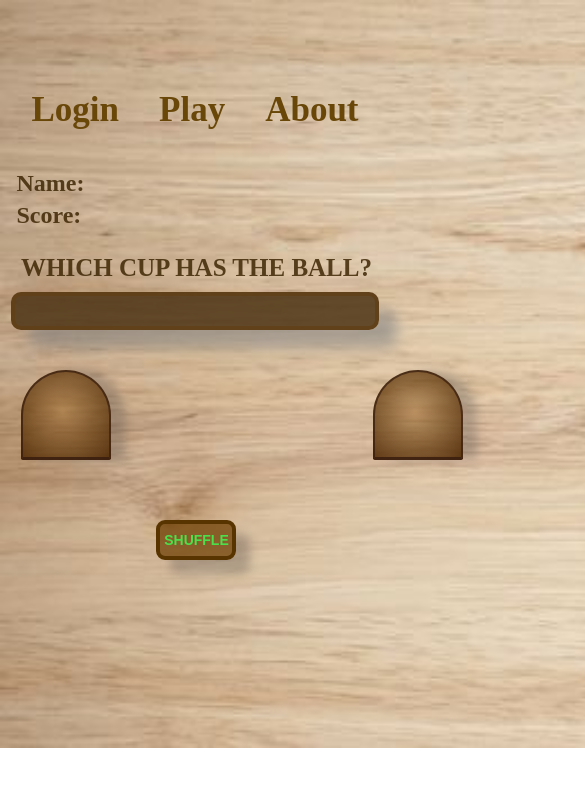
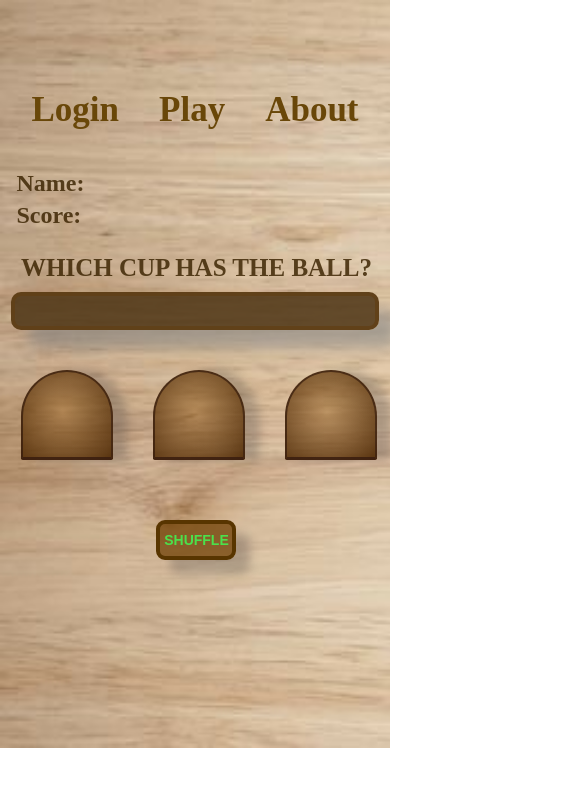
Before and after one commit to alexnmc/shell-game, a React (Create React App) app in the folder client/: page /body in a window 390 px wide. Shown: the top 786 px of the page, 585 px wide, since content can reach past the window. Built offline with nearby package versions, Linux system fonts and the light colour scheme.

Commit message:
responsove design update

```diff
--- a/client/src/style.css
+++ b/client/src/style.css
@@ -271,7 +271,7 @@ input{
 
 
 
-   @media only screen and (max-width: 1025px) {
+   @media only screen and (max-width: 1220px) {
 
 
         .link{
@@ -339,7 +339,7 @@ input{
         margin-top: 40px;
         margin-bottom: 0px;
         height: 90px;
-        width: 90px;
+        width: 92px;
         font-size: 120px;
         border: 2px solid rgba(58, 30, 15, 0.747);
         border-bottom: 3px solid  rgba(58, 30, 15, 0.884);
@@ -364,6 +364,7 @@ input{
       .container{
         grid-gap: 40px;
         margin-left: 10px;
+        width:30vw;
       }
 
 
```
